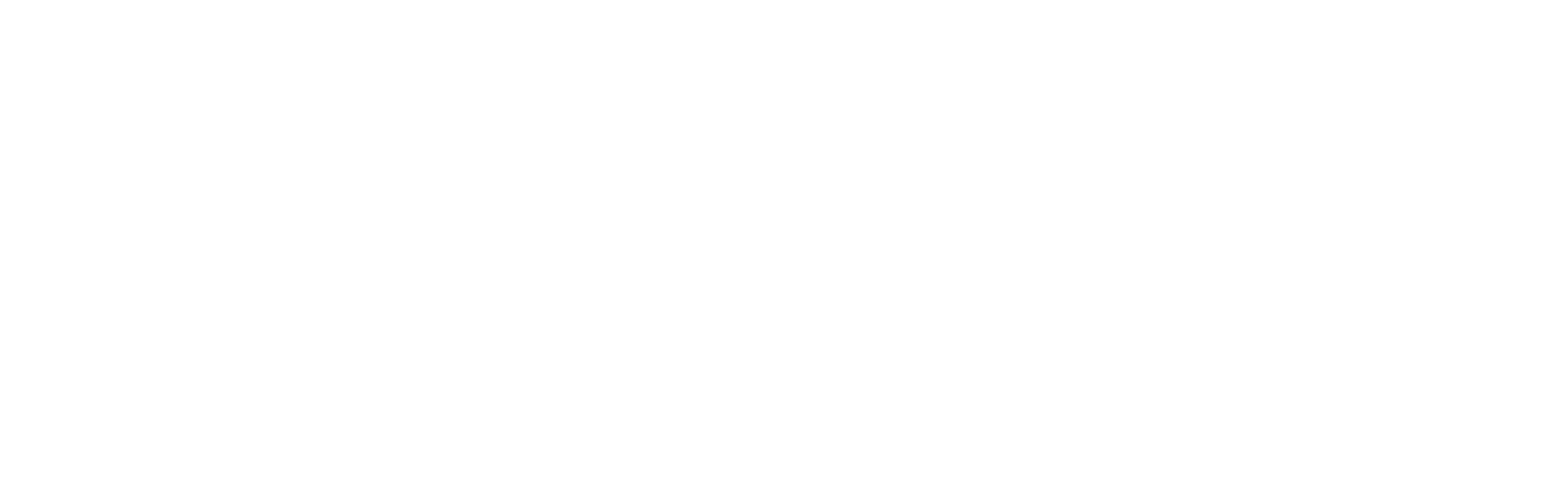
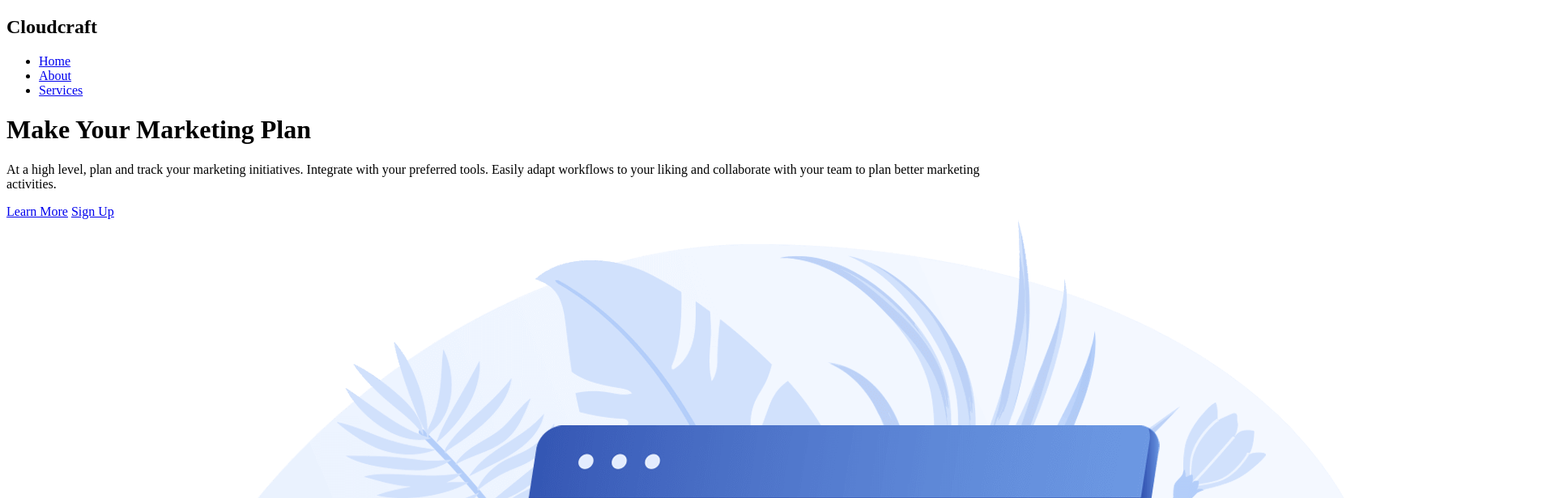
Before and after one commit to Max88-git/header-sass, a plain HTML site: page index.html in a window 1280 px wide. Shown: the top 616 px of the page at 81% size, 1920 px wide, since content can reach past the window. Drawn offline with Linux system fonts and the light colour scheme.

Commit message:
Add index.html

```diff
--- a/index.html
+++ b/index.html
@@ -5,11 +5,35 @@
   <meta charset="UTF-8">
   <meta http-equiv="X-UA-Compatible" content="IE=edge">
   <meta name="viewport" content="width=device-width, initial-scale=1.0">
-  <title>Landing Page Header</title>
+  <title>Cloudcraft Landing Page</title>
 </head>
 
 <body>
+  <header class="showcase">
+    <div class="container">
+      <nav>
+        <h1 class="logo">Cloudcraft</h1>
+        <ul>
+          <li><a href="#">Home</a></li>
+          <li><a href="#">About</a></li>
+          <li><a href="#">Services</a></li>
+        </ul>
+      </nav>
 
+      <div class="showcase-content">
+        <div>
+          <h1>Make Your Marketing Plan</h1>
+          <p class="my-1">
+            At a high level, plan and track your marketing initiatives. Integrate with your preferred tools. Easily
+            adapt workflows to your liking and collaborate with your team to plan better marketing activities.
+          </p>
+          <a href="#" class="btn-primary">Learn More</a>
+          <a href="#" class="btn-secondary">Sign Up</a>
+        </div>
+        <img src="img/marketing.png" alt="Data Analysis Illustration">
+      </div>
+    </div>
+  </header>
 </body>
 
 </html>
```
Also changed, not shown: img/marketing.png (added).
